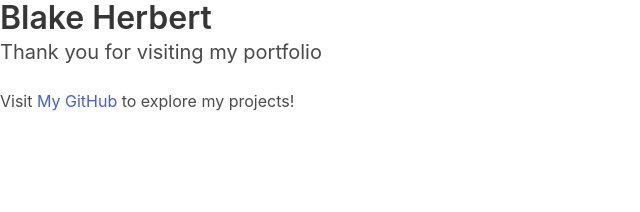
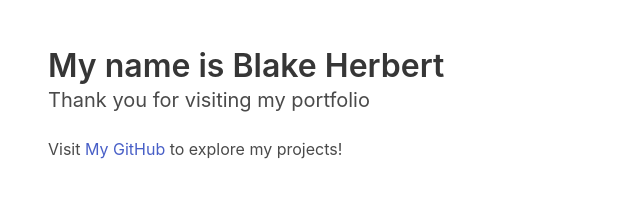
Before and after one commit to Blake-Herbert/My-Portfolio, a plain HTML site: page index.html in a window 1280 px wide. Shown: the whole page, without its empty margins (0-640 px from the left). Drawn offline with nearby package versions, Linux system fonts and the light colour scheme.

Commit message:
added spacing

```diff
--- a/index.html
+++ b/index.html
@@ -6,12 +6,11 @@
     <link rel="stylesheet" href="https://cdn.jsdelivr.net/npm/bulma@0.9.4/css/bulma.min.css">
 </head>
 <body>
-    <h1 class="title">Blake Herbert</h1>
+<section class="section">
+    <h1 class="title">My name is Blake Herbert</h1>
     <h2 class="subtitle">Thank you for visiting my portfolio</h2>
-
     <p>Visit <a href="https://github.com/Blake-Herbert">My GitHub</a> to explore my projects!</p>
-
-
+</section>
 
 </body>
 </html>
```
